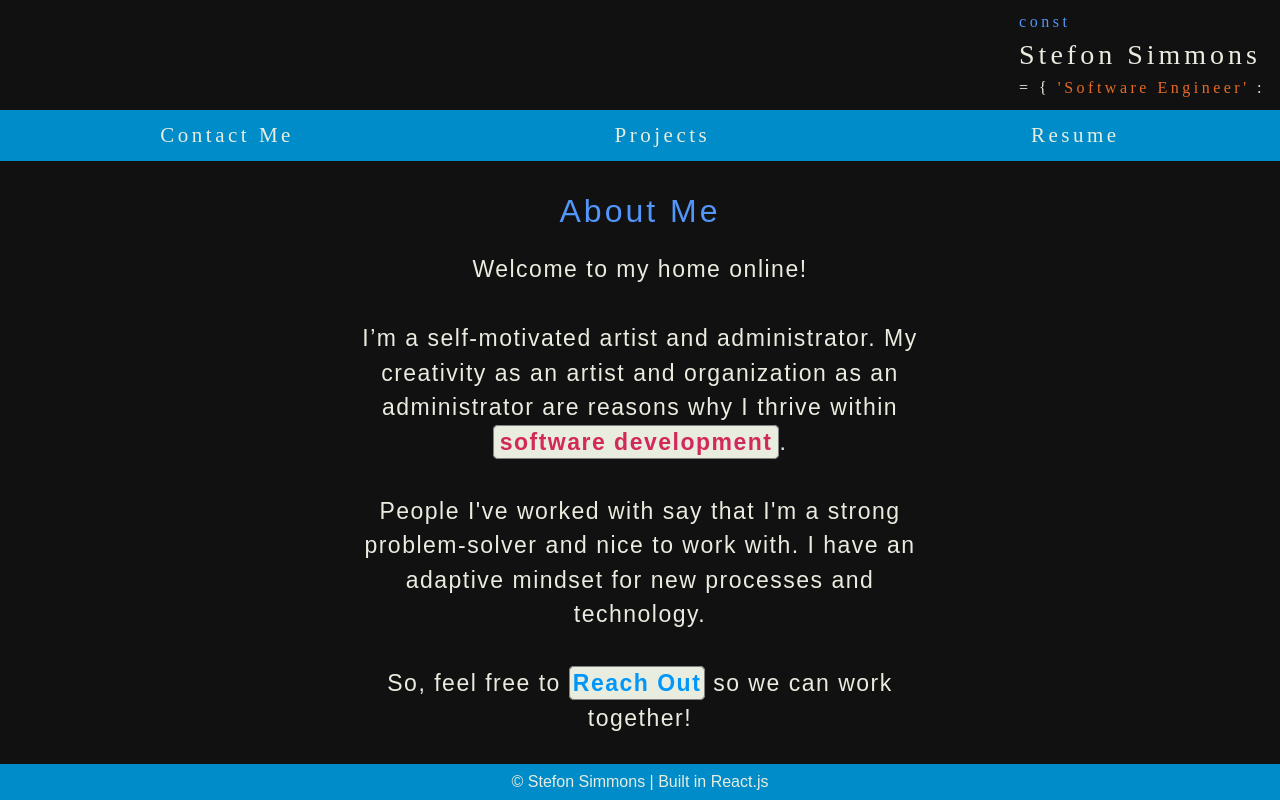
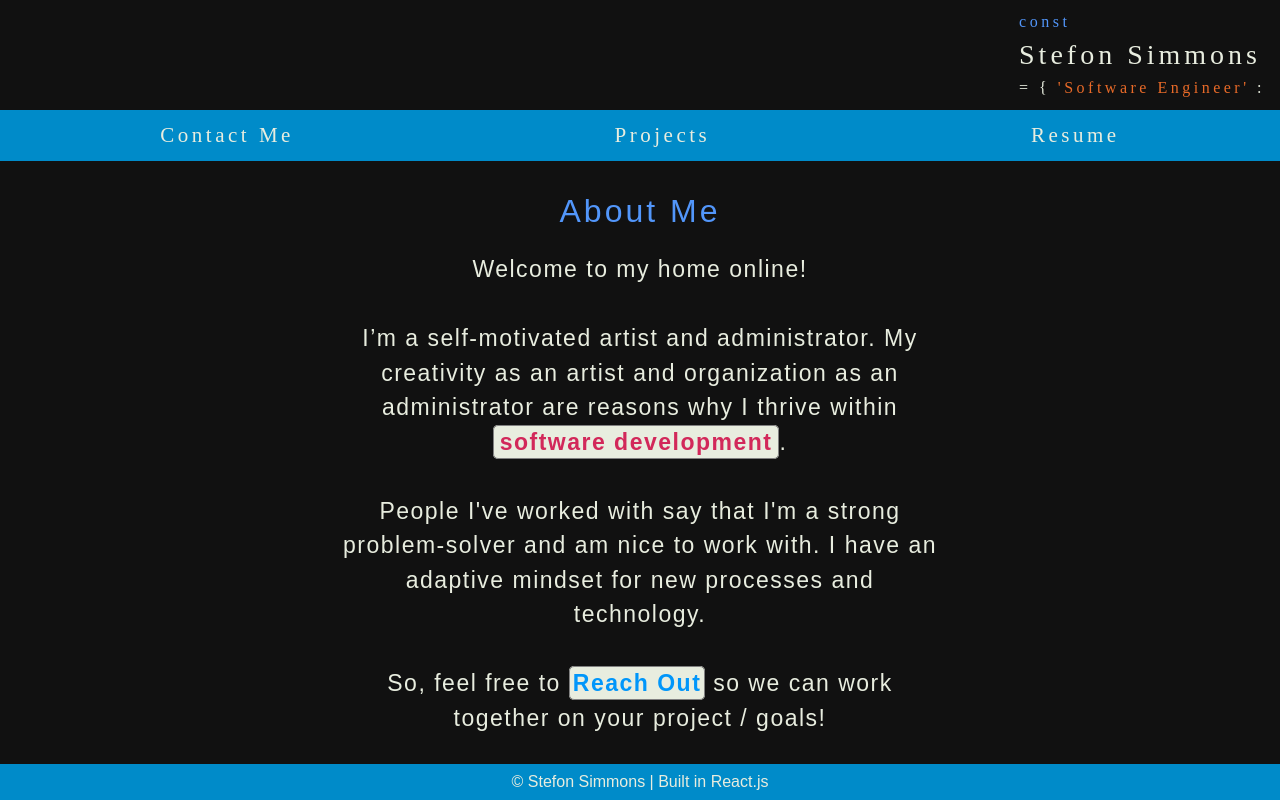
Before and after one commit to StefonSimmons/portfolio, a React (Create React App) app in the folder portfolio_app/: page /about in a window 1280 px wide. Shown: the top 800 px of the page. Built offline with nearby package versions, Linux system fonts and the light colour scheme.

Commit message:
editted about me

```diff
--- a/portfolio_app/src/components/AboutMe.jsx
+++ b/portfolio_app/src/components/AboutMe.jsx
@@ -85,7 +85,7 @@ export default function AboutMe() {
         <AboutSection>
           <Header>About Me</Header>
           <Statement>
-            Welcome to my home online! <br></br><br></br>I’m a self-motivated artist and administrator. My creativity as an artist and organization as an administrator are reasons why I thrive within <br></br><Code>software development</Code>. <br></br><br></br> People I've worked with say that I'm a strong problem-solver and nice to work with. I have an adaptive mindset for new processes and technology.<br></br><br></br>So, feel free to <Linked to='/contact'>Reach Out</Linked> so we can work together!
+            Welcome to my home online! <br></br><br></br>I’m a self-motivated artist and administrator. My creativity as an artist and organization as an administrator are reasons why I thrive within <br></br><Code>software development</Code>. <br></br><br></br> People I've worked with say that I'm a strong problem-solver and am nice to work with. I have an adaptive mindset for new processes and technology.<br></br><br></br>So, feel free to <Linked to='/contact'>Reach Out</Linked> so we can work together on your project / goals!
           </Statement>
         </AboutSection>
         <Divider/>
```
